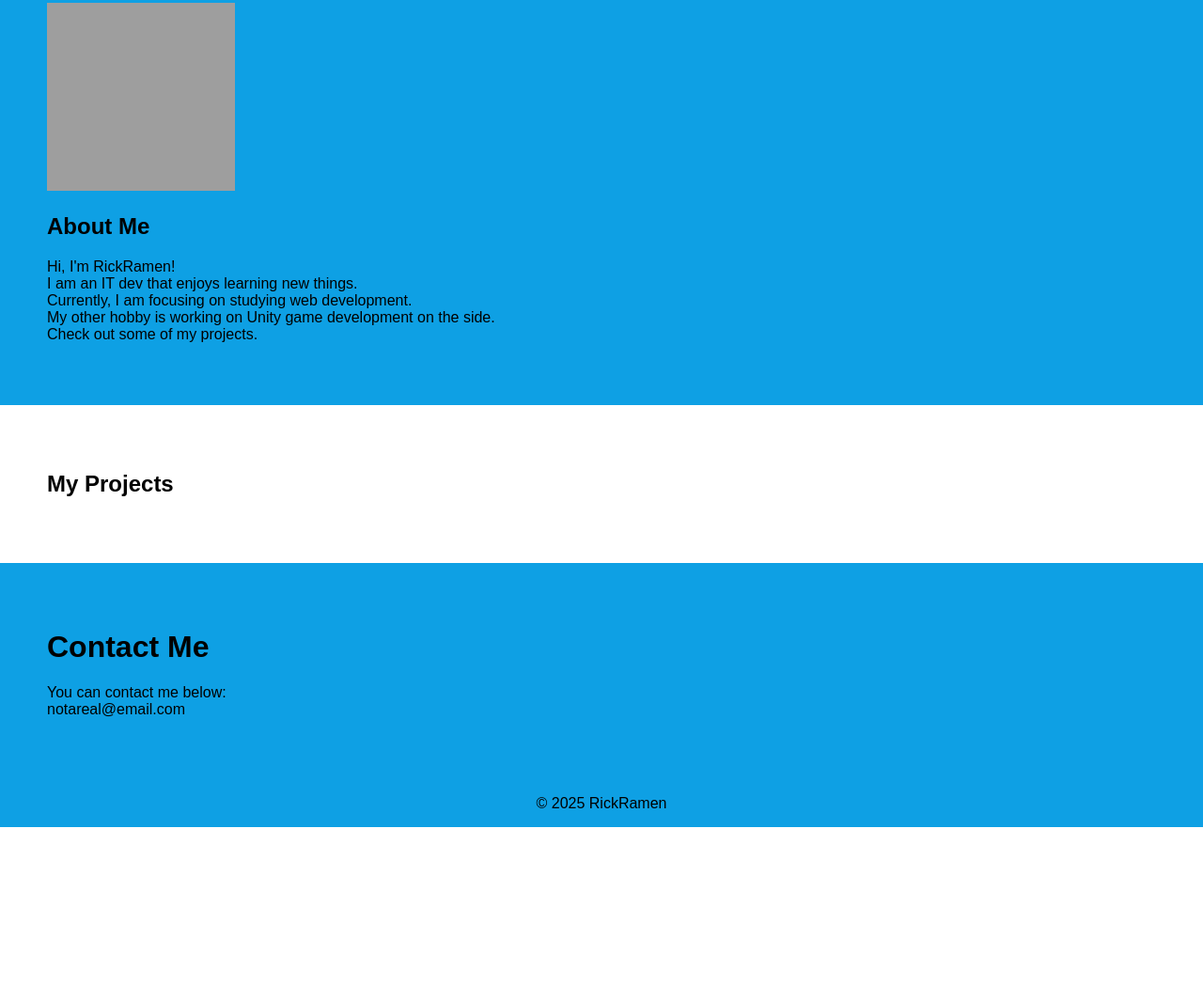
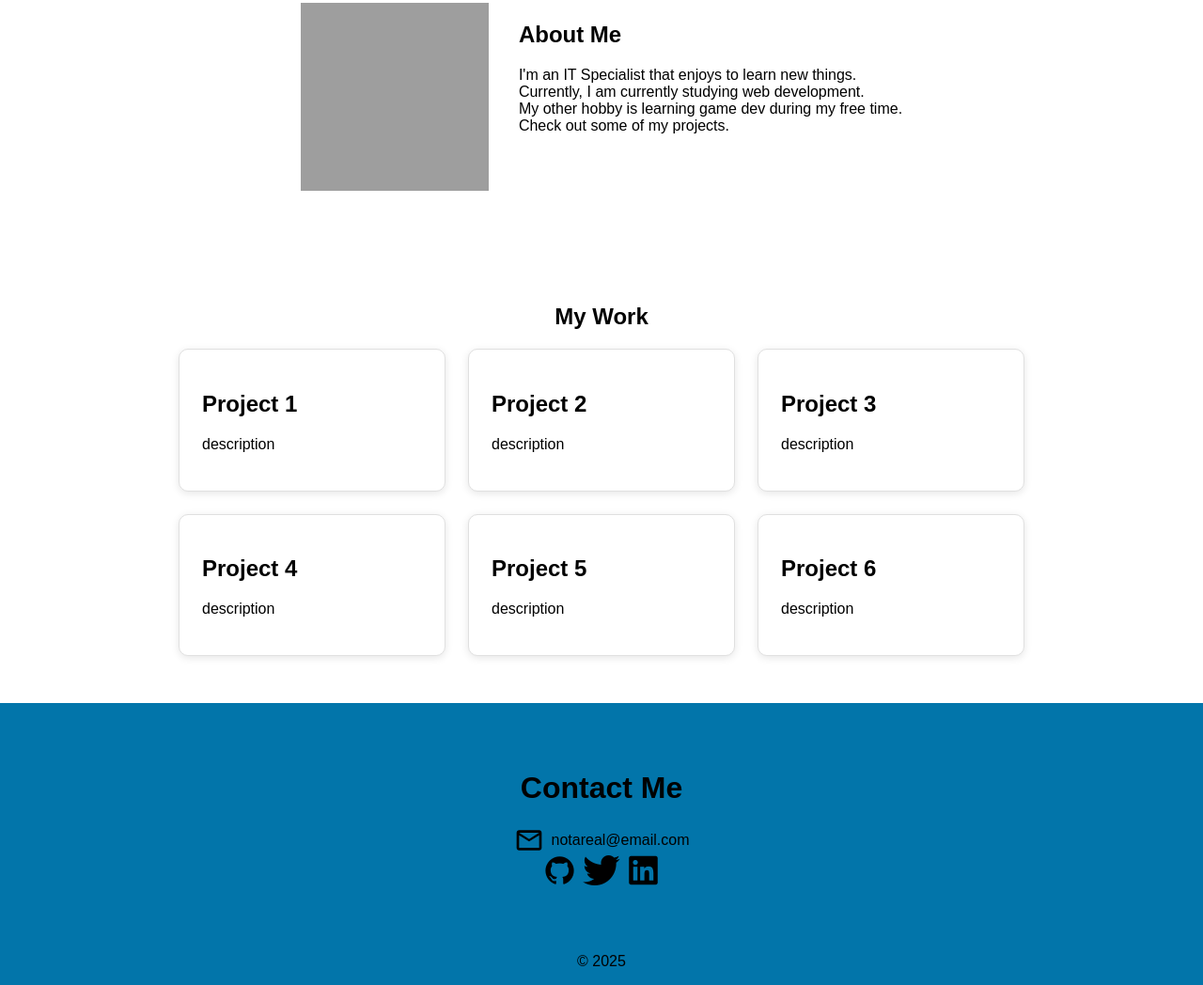
Before and after one commit to rickramen/homepage, a website built with webpack: page src/index.html in a window 1280 px wide. Shown: the part 127-1175 px from the top of the page at 94% size. Before the commit the page ends 1007 px from the top, so only its background shows below. Built offline with nearby package versions, Linux system fonts and the light colour scheme; grey boxes are pictures that could not be loaded.

Commit message:
add a basic layout to page

```diff
--- a/src/index.html
+++ b/src/index.html
@@ -4,6 +4,8 @@
   <meta charset="UTF-8">
   <meta name="viewport" content="width=device-width, initial-scale=1.0">
   <title>My Homepage</title>
+  <link rel="stylesheet" type='text/css' href="https://cdn.jsdelivr.net/gh/devicons/devicon@latest/devicon.min.css" />
+
 </head>
 
 <body>
@@ -20,20 +22,47 @@
           width="200"
           height="200"
         >
-        <h1>About Me</h1>
-      <p>
-        Hi, I'm RickRamen!<br>
-        I am an IT dev that enjoys learning new things.<br>
-        Currently, I am focusing on studying web development.<br>
-        My other hobby is working on Unity game development on the side.<br>
-        Check out some of my projects.
-      </p>
+        <div class="aboutme-text">
+          <h1>About Me</h1>
+          <p>
+            I'm an IT Specialist that enjoys to learn new things.<br>
+            Currently, I am currently studying web development.<br>
+            My other hobby is learning game dev during my free time.<br>
+            Check out some of my projects.
+          </p>
+        </div>
       </div>
     </section>
 
     <section class="projects">
       <div class="content-wrapper">
-        <h1>My Projects</h1>
+        <h1>My Work</h1>
+        <div class="projects-grid">
+          <div class="project-item">
+            <h2>Project 1</h2>
+            <p>description</p>
+          </div>
+          <div class="project-item">
+            <h2>Project 2</h2>
+            <p>description</p>
+          </div>
+          <div class="project-item">
+            <h2>Project 3</h2>
+            <p>description</p>
+          </div>
+          <div class="project-item">
+            <h2>Project 4</h2>
+            <p>description</p>
+          </div>
+          <div class="project-item">
+            <h2>Project 5</h2>
+            <p>description</p>
+          </div>
+          <div class="project-item">
+            <h2>Project 6</h2>
+            <p>description</p>
+          </div>
+        </div>
       </div>
     </section>
 
@@ -42,12 +71,17 @@
   <footer>
     <div class="content-wrapper">
       <h1>Contact Me</h1>
-    <p>
-      You can contact me below:<br>
-      notareal@email.com
-    </p>
-    </div>
-    <p class="copyright">&copy; 2025 RickRamen</p>
+      <div class="contacts-row">
+        <svg width="32" height="32" xmlns="http://www.w3.org/2000/svg" viewBox="0 0 24 24"><title>email-outline</title><path d="M22 6C22 4.9 21.1 4 20 4H4C2.9 4 2 4.9 2 6V18C2 19.1 2.9 20 4 20H20C21.1 20 22 19.1 22 18V6M20 6L12 11L4 6H20M20 18H4V8L12 13L20 8V18Z" /></svg>
+        <span>notareal@email.com</span>
+      </div>
+      <a class="icons-row" href="https://github.com/rickramen" target="_blank" rel="noopener">
+        <i class="devicon-github-original"></i>
+        <i class="devicon-twitter-original"></i>
+        <i class="devicon-linkedin-plain"></i>
+      </a>
+  </div>
+    <p class="copyright">&copy; 2025</p>
   </footer>
 </body>
 </html>
--- a/src/styles.css
+++ b/src/styles.css
@@ -9,24 +9,63 @@ body {
 
 header {
     text-align: center;
+    background-color: rgb(2, 117, 170);
+}
+
+.aboutme .content-wrapper {
+    flex-direction: row;
+    align-items: flex-start;
+    justify-content: center;
+    gap: 32px;
 }
 
 .content-wrapper {
     padding: 50px;
+    display: flex;
+    flex-direction: column;
+    align-items: center;
 }
 
-.aboutme {
-    background-color: rgb(14, 160, 228);
+.contacts-row {
+  display: flex;
+  align-items: center;
+  gap: 8px;
 }
 
-.projects {
+.projects-grid {
+  display: grid;
+  grid-template-columns: repeat(3, 1fr);
+  gap: 24px;
+  width: 100%;
+  max-width: 900px;
+  margin: 0 auto;
+}
+
+.project-item {
+  background: #fff;
+  border: 1px solid #e0e0e0;
+  border-radius: 10px;
+  box-shadow: 0 2px 8px rgba(0,0,0,0.10);
+  padding: 24px;
+  transition: box-shadow 0.2s;
+}
+
+.project-item:hover {
+  box-shadow: 0 4px 16px rgba(0,0,0,0.18);
 
 }
 
 footer {
-    background-color: rgb(14, 160, 228);
+    background-color: rgb(2, 117, 170);
 }
 
 footer .copyright {
     text-align: center;
 }
+
+
+.icons-row{
+    text-decoration: none;
+    color: #000000;
+    font-size: 2rem
+}
```
Also changed, not shown: 1 other file.
